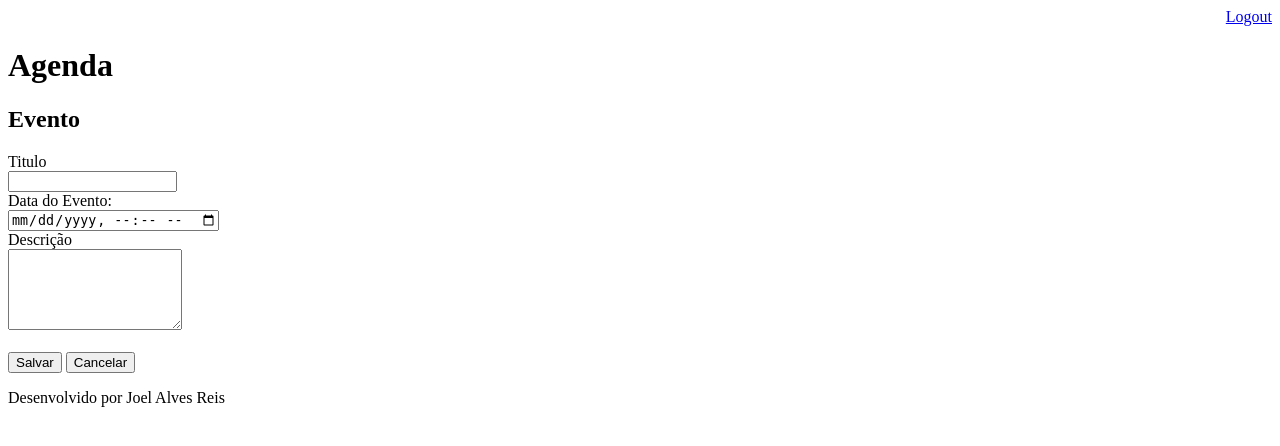
After one commit to joelalvesreis/agenda, a Django app: page /agenda/evento/ in a window 1280 px wide. The commit adds this page. Shown: the top 446 px of the page. Run offline with Django 4.2, Linux system fonts and the light colour scheme; a user stored in the database is signed in.

Commit message:
Incluido template para inserção de eventos da agenda. Incluido o git ignore para ignorar os arquivos compilados

```diff
--- a/agenda/urls.py
+++ b/agenda/urls.py
@@ -21,6 +21,8 @@ from django.views.generic import RedirectView
 urlpatterns = [
     path('admin/', admin.site.urls),
     path('agenda/', views.lista_eventos),
+    path('agenda/evento/', views.evento),
+    path('agenda/evento/submit', views.submit_evento),
     path('', RedirectView.as_view(url='/agenda/')),
     path('login/', views.login_user),
     path('login/submit', views.submit_login),
--- a/core/views.py
+++ b/core/views.py
@@ -35,3 +35,18 @@ def lista_eventos(request):
     evento = Evento.objects.filter(usuario=usuario)
     dados = {'eventos': evento}
     return render(request, 'agenda.html', dados)
+
+@login_required(login_url='/login/')
+def evento(request):
+    return render(request, 'evento.html')
+
+@login_required(login_url='/login/')
+def submit_evento(request):
+    if request.POST:
+        titulo = request.POST.get('titulo')
+        data_evento = request.POST.get('data_evento')
+        descricao = request.POST.get('descricao')
+        usuario = request.user
+        Evento.objects.create(titulo=titulo, data_evento=data_evento,
+                              descricao=descricao, usuario=usuario)
+    return redirect('/')
--- a/templates/agenda.html
+++ b/templates/agenda.html
@@ -2,7 +2,9 @@
 
 {% block content %}
   <h2>Agendamentos</h2>
-
+  <a href="evento/">
+      <button type="button">Novo Evento</button>
+  </a>
   <ul style="font-size: 18px">
       {% for evento in eventos %}
          <li>{{evento.titulo}} - {{evento.get_data_evento}}</li>
--- /dev/null
+++ b/templates/evento.html
@@ -0,0 +1,28 @@
+{% extends "model-page.html" %}
+
+{% block content %}
+
+<h2>Evento</h2>
+
+<form action="submit" method="POST">{% csrf_token %}
+    <label>Titulo</label>
+    <br>
+    <input type="text" name="titulo" size="18">
+    <br>
+    <label>Data do Evento: </label>
+    <br>
+    <input type="datetime-local" name="data_evento">
+    <br>
+    <label>Descrição</label>
+    <br>
+    <textarea name="descricao" rows=5 cols="19"></textarea>
+    <br>
+    <br>
+    <button type="submit">Salvar</button>
+    <a href="/">
+        <button type="button">Cancelar</button>
+    </a>
+</form>
+
+
+{% endblock %}
```
Also changed, not shown: db.sqlite3, 1 other file.
